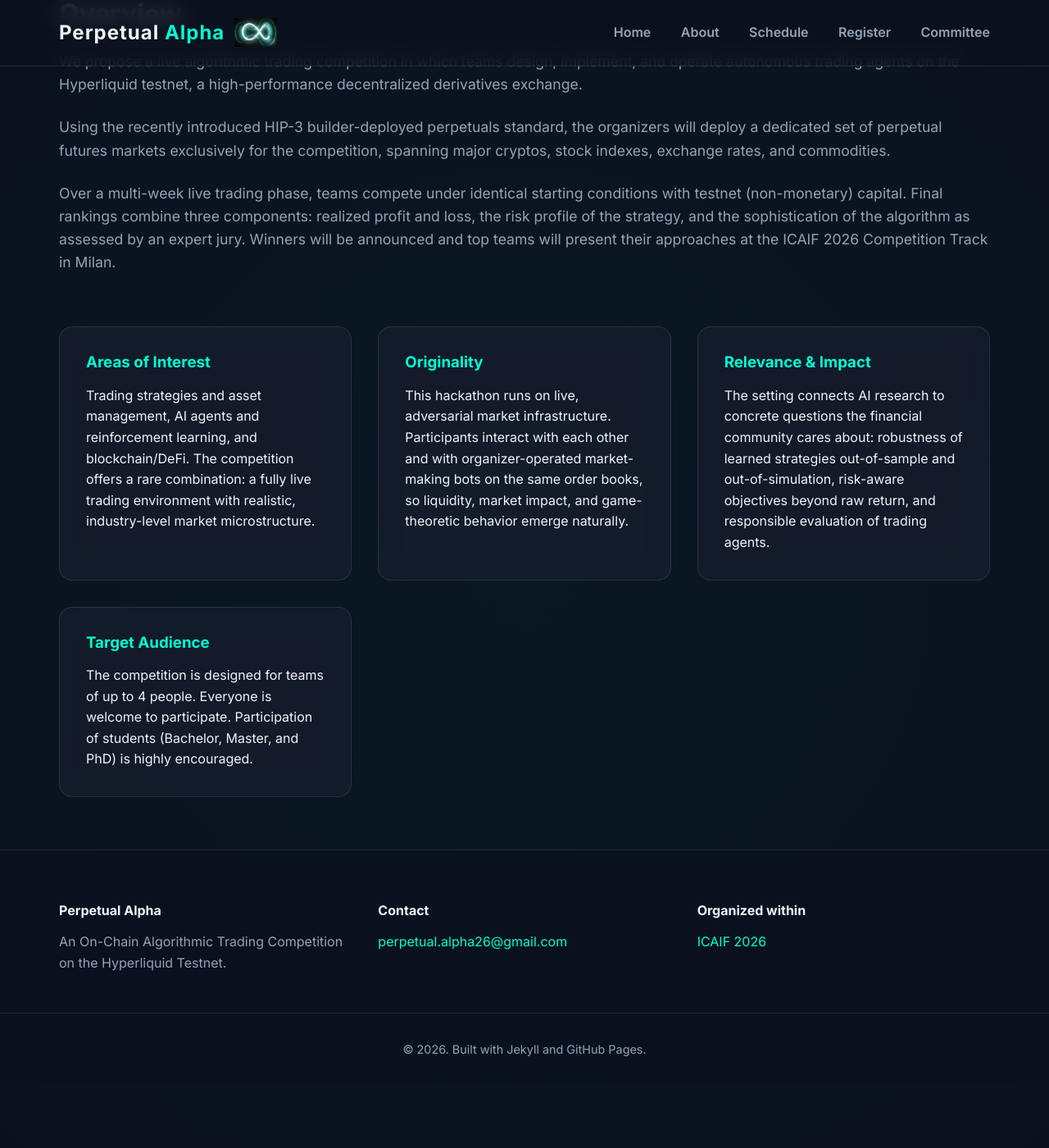
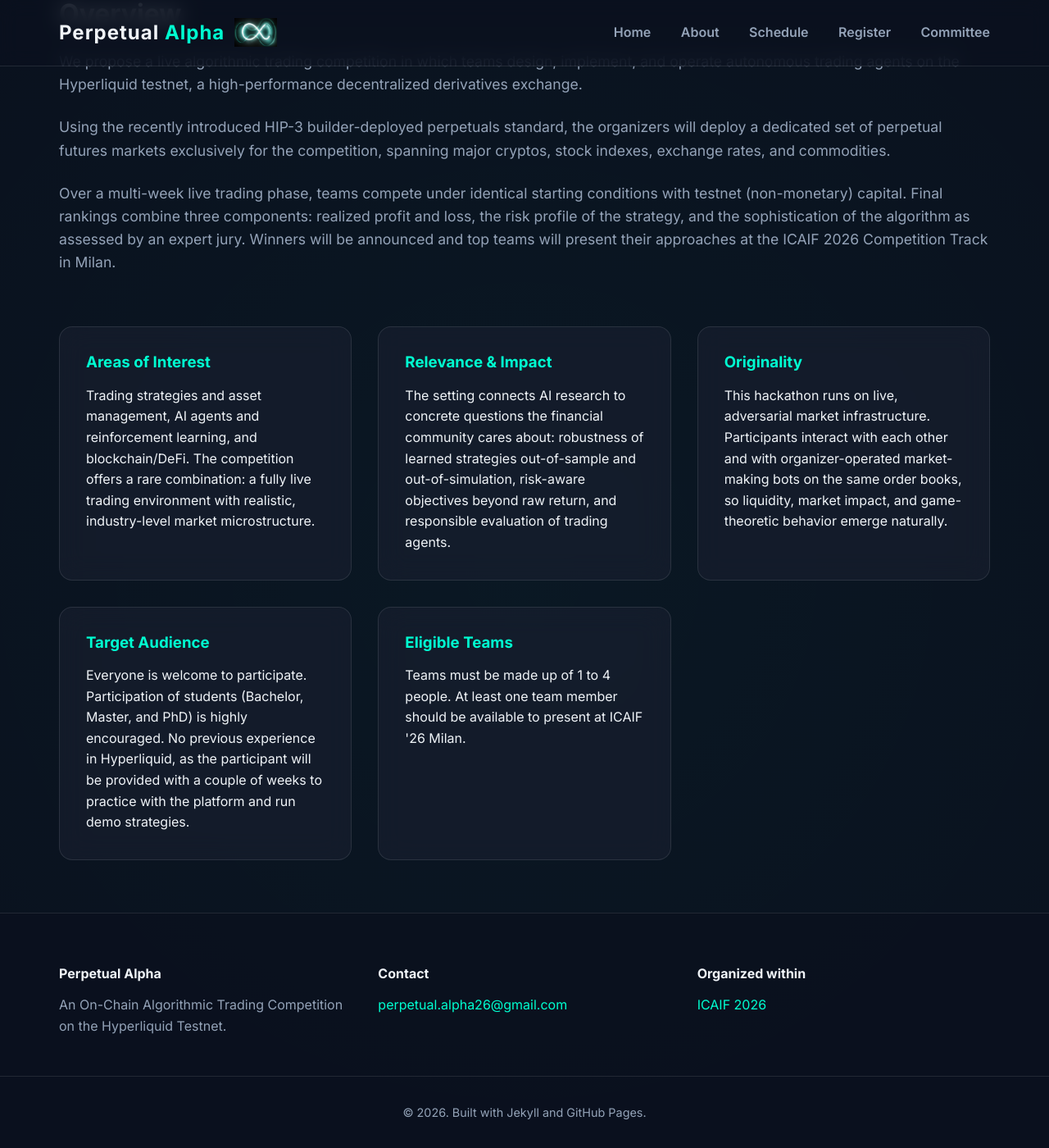
Before and after one commit to perpetual-alpha26/perpetual-alpha26.github.io, a Jekyll site: the page built from index.md, in a window 1280 px wide and 1400 px high, scrolled down 506 px. Shown: the whole window at 82% size. Built offline with Jekyll 4.4.1, drawn with Linux system fonts in a browser that asks for light colours; before the commit the page ends 1829 px from its top, so only the background shows below that.

Commit message:
Update homepage cards content and order

```diff
--- a/index.md
+++ b/index.md
@@ -28,17 +28,22 @@ title: Perpetual Alpha
     </div>
 
     <div class="glass-card">
+        <h3>Relevance & Impact</h3>
+        <p>The setting connects AI research to concrete questions the financial community cares about: robustness of learned strategies out-of-sample and out-of-simulation, risk-aware objectives beyond raw return, and responsible evaluation of trading agents.</p>
+    </div>
+
+    <div class="glass-card">
         <h3>Originality</h3>
         <p>This hackathon runs on live, adversarial market infrastructure. Participants interact with each other and with organizer-operated market-making bots on the same order books, so liquidity, market impact, and game-theoretic behavior emerge naturally.</p>
     </div>
 
     <div class="glass-card">
-        <h3>Relevance & Impact</h3>
-        <p>The setting connects AI research to concrete questions the financial community cares about: robustness of learned strategies out-of-sample and out-of-simulation, risk-aware objectives beyond raw return, and responsible evaluation of trading agents.</p>
+        <h3>Target Audience</h3>
+        <p>Everyone is welcome to participate. Participation of students (Bachelor, Master, and PhD) is highly encouraged. No previous experience in Hyperliquid, as the participant will be provided with a couple of weeks to practice with the platform and run demo strategies.</p>
     </div>
 
     <div class="glass-card">
-        <h3>Target Audience</h3>
-        <p>The competition is designed for teams of up to 4 people. Everyone is welcome to participate. Participation of students (Bachelor, Master, and PhD) is highly encouraged.</p>
+        <h3>Eligible Teams</h3>
+        <p>Teams must be made up of 1 to 4 people. At least one team member should be available to present at ICAIF '26 Milan.</p>
     </div>
 </div>
```
